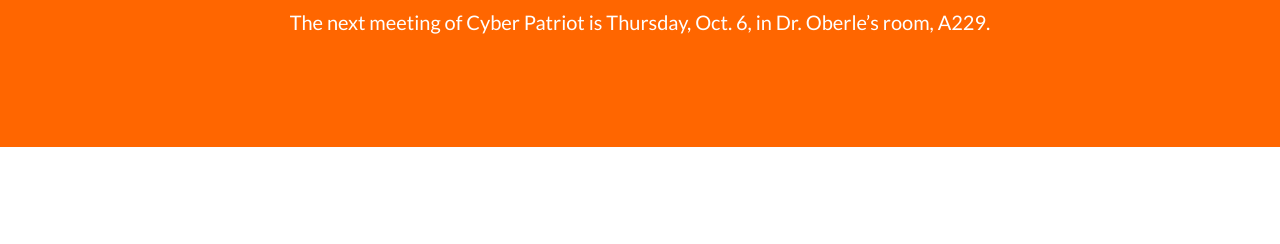
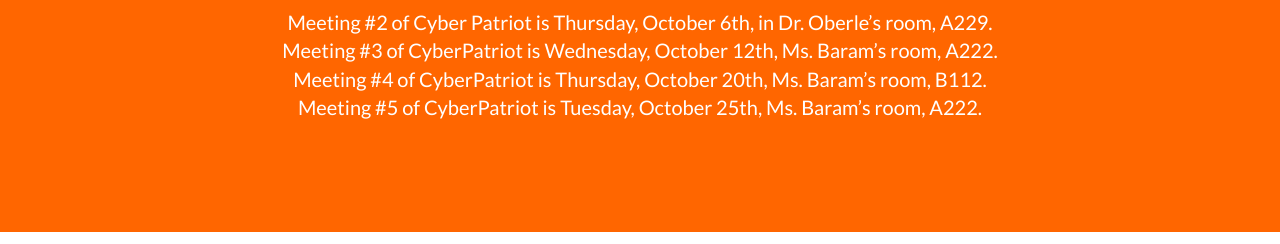
Before and after one commit to wtwcyber/wtwcyber.github.io, a plain HTML site: page index.html in a window 1280 px wide. Shown: the part 550-794 px from the top of the page. Drawn offline with nearby package versions, Linux system fonts and the light colour scheme.

Commit message:
updating live sie

```diff
--- a/index.html
+++ b/index.html
@@ -89,7 +89,10 @@
             <p>
 
 
-                    The next meeting of Cyber Patriot is Thursday, Oct. 6, in Dr. Oberle&rsquo;s room, A229.
+                    Meeting #2 of Cyber Patriot is Thursday, October 6th, in Dr. Oberle&rsquo;s room, A229.
+ Meeting #3 of CyberPatriot is Wednesday, October 12th, Ms. Baram&rsquo;s room, A222.
+ Meeting #4 of CyberPatriot is Thursday, October 20th, Ms. Baram&rsquo;s room, B112.
+ Meeting #5 of CyberPatriot is Tuesday, October 25th, Ms. Baram&rsquo;s room, A222.
                     <br>
 
             </p>
```
Also changed, not shown: index.xml (line endings or trailing spaces), sitemap.xml (line endings or trailing spaces).
